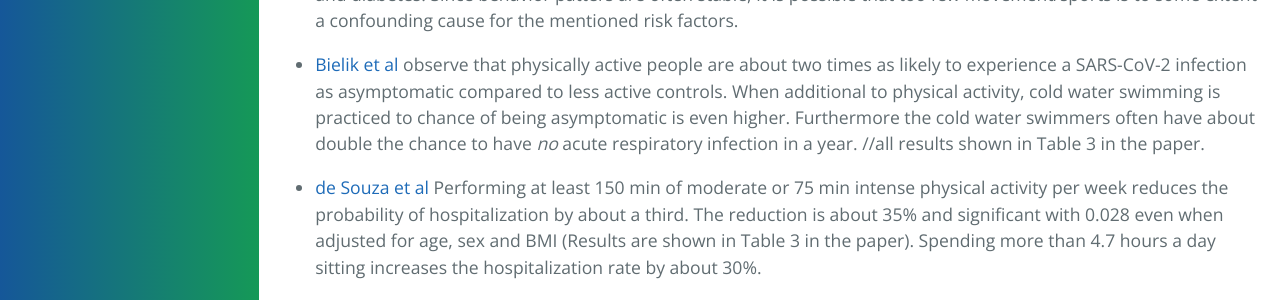
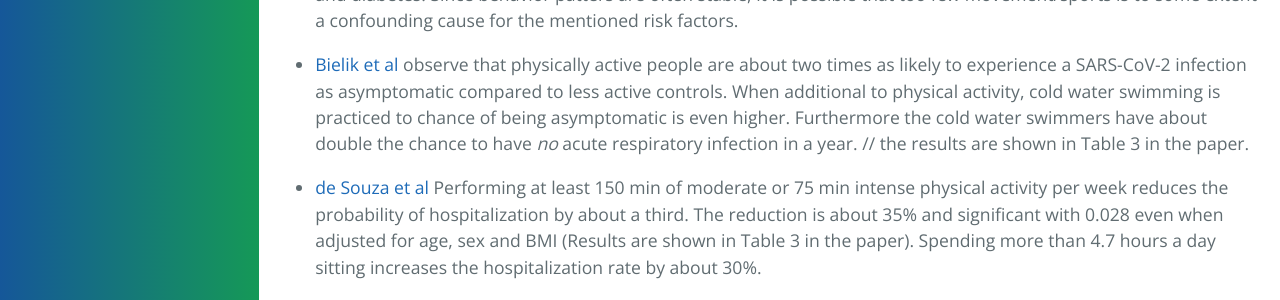
Before and after one commit to forestgrape/coronavirus, a Jekyll site: the page built from 6_prevention_and_treatment/movement.md, in a window 1280 px wide and 1400 px high, scrolled down 2546 px. Shown: the part 208-508 px from the top of the window. Built offline with Jekyll 4.4.1, drawn with Linux system fonts in a browser that asks for light colours; our own code applies the rules of GitHub Pages for plain Markdown files; some of the changed text lies outside the part shown.

Commit message:
formatting and formulation

```diff
--- a/6_prevention_and_treatment/movement.md
+++ b/6_prevention_and_treatment/movement.md
@@ -76,7 +76,7 @@ There is epidemiological evidence supporting the above argumentation:
 
 * Important risk factors for severe Covid are well correlated with few movements/sports e.g. obesity, arteriosclerosis and diabetes. Since behavior patters are often stable, it is possible that too few movement/sports is to some extent a confounding cause for the mentioned risk factors.
 
-* [Bielik et al](#bielik) observe that physically active people are about two times as likely to experience a SARS-CoV-2 infection as asymptomatic compared to less active controls. When additional to physical activity, cold water swimming is practiced to chance of being asymptomatic is even higher. Furthermore the cold water swimmers often have about double the chance to have *no* acute respiratory infection in a year. //all results shown in Table 3 in the paper.
+* [Bielik et al](#bielik) observe that physically active people are about two times as likely to experience a SARS-CoV-2 infection as asymptomatic compared to less active controls. When additional to physical activity, cold water swimming is practiced to chance of being asymptomatic is even higher. Furthermore the cold water swimmers have about double the chance to have *no* acute respiratory infection in a year. // the results are shown in Table 3 in the paper.
 
 * [de Souza et al](#de-souza) Performing at least 150 min of moderate or 75 min intense  physical activity per week reduces the probability of hospitalization by about a third. The reduction is about 35% and significant with 0.028 even when adjusted for age, sex and BMI (Results are shown in Table 3 in the paper). Spending more than 4.7 hours a day sitting increases the hospitalization rate by about 30%.
 
@@ -114,7 +114,7 @@ Zhu W. **Should, and how can, exercise be done during a coronavirus outbreak? An
 
 
 #### Bielik
-Bielik,V.;Grendar,M.; Kolisek, M. A Possible Preventive Role of Physically Active Lifestyle during the SARS-CoV-2 Pandemic; Might Regular Cold-Water Swimming and Exercise Reduce the Symptom Severity of COVID-19? Int. J. Environ. Res. Public Health 2021, 18, 7158.
+Bielik,V.;Grendar,M.; Kolisek, M. **A Possible Preventive Role of Physically Active Lifestyle during the SARS-CoV-2 Pandemic; Might Regular Cold-Water Swimming and Exercise Reduce the Symptom Severity of COVID-19?** Int. J. Environ. Res. Public Health 2021, 18, 7158.
 <https://doi.org/10.3390/ijerph18137158>
 
 
@@ -150,5 +150,5 @@ Lee, S. W., Lee, J., Moon, S. Y., Jin, H. Y., Yang, J. M., Ogino, S., Song, M.,
 ### References Effects of Movement on Respiratory Infections
 
 #### Chastin
-Chastin, S., Abaraogu, U., Bourgois, J. G., Dall, P. M., Darnborough, J., Duncan, E., Dumortier, J., Pavón, D. J., McParland, J., Roberts, N. J., & Hamer, M. (2021). Effects of Regular Physical Activity on the Immune System, Vaccination and Risk of Community-Acquired Infectious Disease in the General Population: Systematic Review and Meta-Analysis. Sports medicine (Auckland, N.Z.), 51(8), 1673–1686.
+Chastin, S., Abaraogu, U., Bourgois, J. G., Dall, P. M., Darnborough, J., Duncan, E., Dumortier, J., Pavón, D. J., McParland, J., Roberts, N. J., & Hamer, M. (2021). **Effects of Regular Physical Activity on the Immune System, Vaccination and Risk of Community-Acquired Infectious Disease in the General Population: Systematic Review and Meta-Analysis.** Sports medicine (Auckland, N.Z.), 51(8), 1673–1686.
 <https://doi.org/10.1007/s40279-021-01466-1>
```
